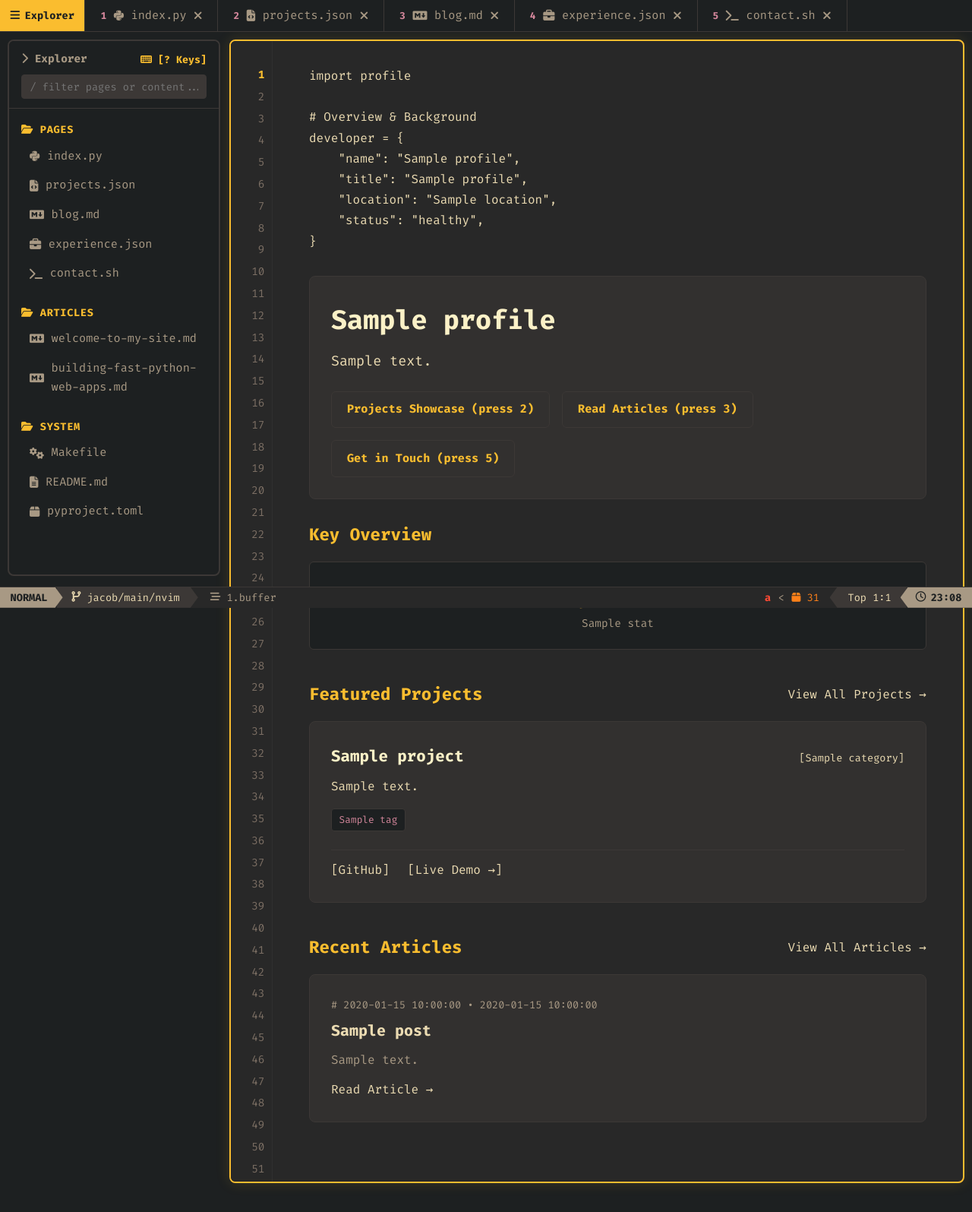
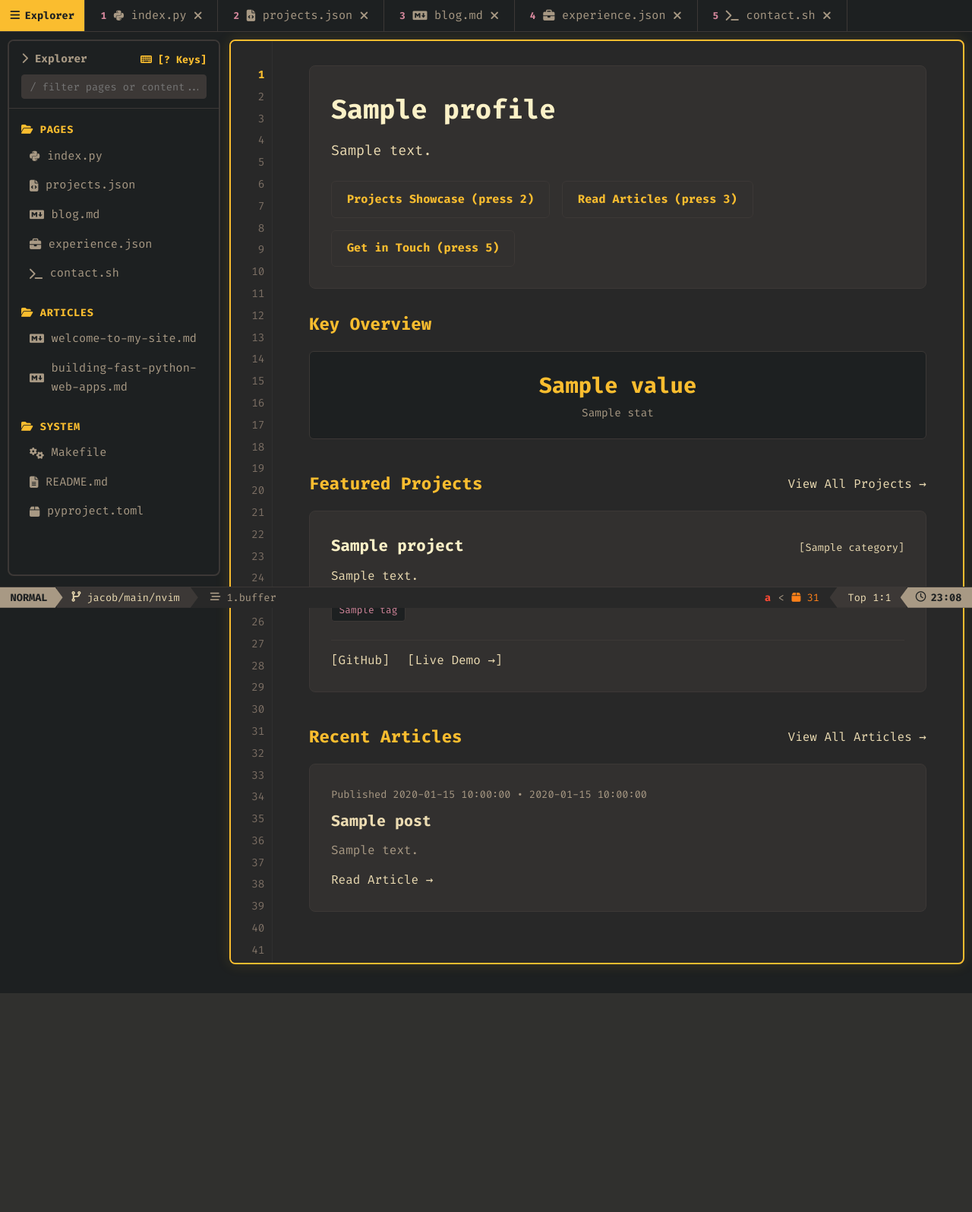
Before and after one commit to JacobInwald/jacobinwald.github.io, a FastAPI app: template app/templates/index.html in a window 1280 px wide. Shown: the whole page at 76% size. After the commit the page ends 1307 px from the top, so only its background shows below. Run offline with FastAPI, Linux system fonts and the light colour scheme; the template is opened without the code that fills it: most values are stand-ins (such as "Sample title", 1, 10 or a date in 2020); some web fonts are replaced.

Commit message:
style: remove pseudo-code profile import block from home page

```diff
--- a/app/templates/index.html
+++ b/app/templates/index.html
@@ -1,18 +1,6 @@
 {% extends "base.html" %}
 
 {% block content %}
-<div style="margin-bottom: 2rem;">
-  <div><span class="code-keyword">import</span> profile</div>
-  <br>
-  <div><span class="code-comment"># Overview & Background</span></div>
-  <div><span class="code-var">developer</span> = {</div>
-  <div>&nbsp;&nbsp;&nbsp;&nbsp;<span class="code-string">"name"</span>: <span class="code-string">"{{ profile.name }}"</span>,</div>
-  <div>&nbsp;&nbsp;&nbsp;&nbsp;<span class="code-string">"title"</span>: <span class="code-string">"{{ profile.title }}"</span>,</div>
-  <div>&nbsp;&nbsp;&nbsp;&nbsp;<span class="code-string">"location"</span>: <span class="code-string">"{{ profile.location }}"</span>,</div>
-  <div>&nbsp;&nbsp;&nbsp;&nbsp;<span class="code-string">"status"</span>: <span class="code-string">"{{ profile.status }}"</span>,</div>
-  <div>}</div>
-</div>
-
 <div class="content-card">
   <h1 style="font-size: 2.2rem; color: var(--fg-bright); margin-bottom: 0.5rem;">
     {{ profile.name }}
@@ -87,7 +75,7 @@
   {% for post in posts %}
   <div class="content-card">
     <div style="font-size: 0.85rem; color: var(--fg-muted); margin-bottom: 0.35rem;">
-      # {{ post.date }} &bull; {{ post.read_time }}
+      Published {{ post.date }} &bull; {{ post.read_time }}
     </div>
     <h3 style="font-size: 1.25rem; margin: 0 0 0.5rem;"><a href="/blog/{{ post.slug }}/" class="text-bright">{{ post.title }}</a></h3>
     <p style="color: var(--fg-muted); margin-bottom: 0.75rem;">{{ post.summary }}</p>
```
